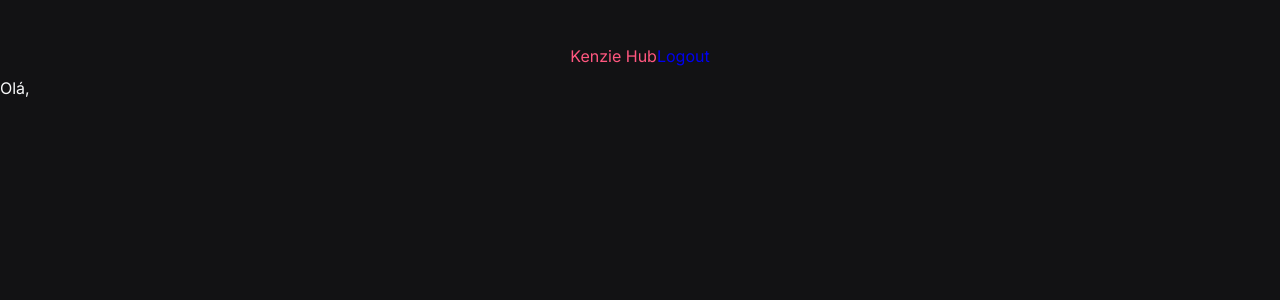
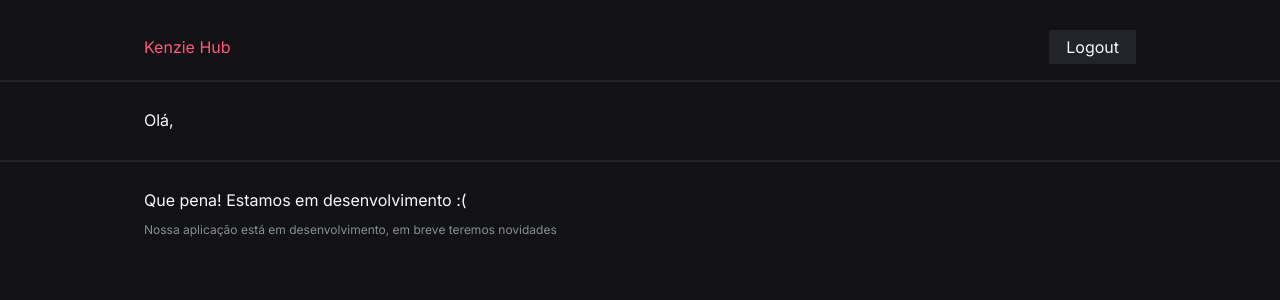
Before and after one commit to MatheusGualtieri/kenzie-hub, a React (Vite) app: page /dashboard in a window 1280 px wide. Shown: the top 300 px of the page. Built offline with nearby package versions, Linux system fonts and the light colour scheme.

Commit message:
feature: add style to dashboard, and add style change depending on screen size

```diff
--- a/src/components/Form/style.js
+++ b/src/components/Form/style.js
@@ -1,11 +1,14 @@
 import styled from "styled-components";
 export const StyledForm = styled.form`
+  max-width: 24rem;
+  width: 100%;
   padding: 2rem 0.5rem;
   display: flex;
   flex-direction: column;
   gap: 1rem;
   background-color: var(--color-gray-3);
   box-sizing: border-box;
+  margin: 0 auto;
   h1,
   p {
     text-align: center;
@@ -13,4 +16,6 @@ export const StyledForm = styled.form`
   p {
     color: var(--color-gray-1);
   }
+  @media (min-width: 800px) {
+  }
 `;
--- a/src/components/Header/index.jsx
+++ b/src/components/Header/index.jsx
@@ -1,15 +1,15 @@
 import { StyledContainer } from "../../styles/container";
-import { StyledNav } from "./style";
-const Header = ({ space, children }) => {
+import { StyledNav, StyledHeader } from "./style";
+const Header = ({ space, children, boxShadow, large }) => {
   return (
-    <header>
-      <StyledContainer>
+    <StyledHeader boxShadow={boxShadow}>
+      <StyledContainer large={large}>
         <StyledNav space={space}>
           <h1>Kenzie Hub</h1>
           {children}
         </StyledNav>
       </StyledContainer>
-    </header>
+    </StyledHeader>
   );
 };
 export default Header;
--- a/src/components/Header/style.js
+++ b/src/components/Header/style.js
@@ -10,3 +10,7 @@ export const StyledNav = styled.nav`
     color: var(--color-primary);
   }
 `;
+export const StyledHeader = styled.header`
+  box-shadow: ${(props) =>
+    props.boxShadow ? `1px 1px 1px 1px var(--color-gray-3)` : ``};
+`;
--- /dev/null
+++ b/src/components/InDevlopment/index.jsx
@@ -0,0 +1,11 @@
+import { StyledInDevlopment } from "./style";
+
+const InDevlopment = () => {
+  return (
+    <StyledInDevlopment>
+      <h1>Que pena! Estamos em desenvolvimento :(</h1>
+      <p>Nossa aplicação está em desenvolvimento, em breve teremos novidades</p>
+    </StyledInDevlopment>
+  );
+};
+export default InDevlopment;
--- /dev/null
+++ b/src/components/InDevlopment/style.js
@@ -0,0 +1,11 @@
+import styled from "styled-components";
+export const StyledInDevlopment = styled.div`
+  margin-top: 1rem;
+  padding: 1rem 0;
+  display: flex;
+  flex-direction: column;
+  gap: 1rem;
+  p {
+    color: var(--color-gray-1);
+  }
+`;
--- /dev/null
+++ b/src/components/UserInformation/index.jsx
@@ -0,0 +1,10 @@
+import { StyledUserInformation } from "./style";
+const UserInformation = ({ user }) => {
+  return (
+    <StyledUserInformation>
+      <h1>Olá, {user.name}</h1>
+      <p>{user.course_module}</p>
+    </StyledUserInformation>
+  );
+};
+export default UserInformation;
--- /dev/null
+++ b/src/components/UserInformation/style.js
@@ -0,0 +1,15 @@
+import styled from "styled-components";
+export const StyledUserInformation = styled.div`
+  padding: 1rem 0;
+  display: flex;
+  flex-direction: column;
+  gap: 1rem;
+  p {
+    color: var(--color-gray-2);
+  }
+  @media (min-width: 800px) {
+    padding: 2rem 0;
+    flex-direction: row;
+    justify-content: space-between;
+  }
+`;
--- a/src/pages/Dashboard/index.jsx
+++ b/src/pages/Dashboard/index.jsx
@@ -1,23 +1,31 @@
 import Header from "../../components/Header";
-import { Link } from "react-router-dom";
+import UserInformation from "../../components/UserInformation";
+import { ButtonLink, Button } from "../../styles/buttons";
+import { StyledContainer } from "../../styles/container";
+import { StyledSection } from "../../styles/sections";
+import InDevlopment from "../../components/InDevlopment";
 const Dashboard = ({ user }) => {
   return (
     <>
-      <Header>
-        <Link
+      <Header space={true} boxShadow={true} large={true}>
+        <ButtonLink
           to={"/"}
           onClick={() => {
             window.localStorage.clear();
           }}
         >
           Logout
-        </Link>
+        </ButtonLink>
       </Header>
       <main>
-        <div>
-          <h1>Olá, {user.name}</h1>
-          <p>{user.course_module}</p>
-        </div>
+        <StyledSection>
+          <StyledContainer large>
+            <UserInformation user={user} />
+          </StyledContainer>
+        </StyledSection>
+        <StyledContainer large>
+          <InDevlopment></InDevlopment>
+        </StyledContainer>
       </main>
     </>
   );
--- a/src/styles/container.js
+++ b/src/styles/container.js
@@ -1,8 +1,9 @@
 import styled from "styled-components";
 
 export const StyledContainer = styled.div`
-  max-width: 1200px;
-  width: 100%;
+  max-width: ${(props) => (props.large ? `1200px` : `24rem`)};
+  width: ${(props) => (props.large ? `80%` : `100%`)};
+  margin: 0 auto;
   padding: 0 1rem;
   display: flex;
   flex-direction: column;
--- /dev/null
+++ b/src/styles/sections.js
@@ -0,0 +1,4 @@
+import styled from "styled-components";
+export const StyledSection = styled.section`
+  box-shadow: 1px 1px 1px 1px var(--color-gray-3);
+`;
```
